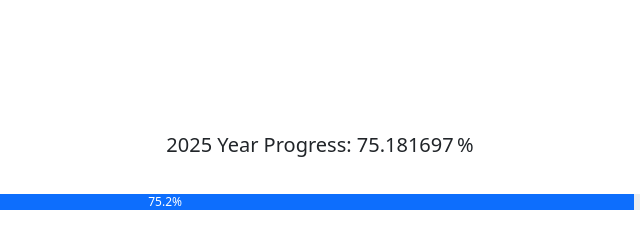
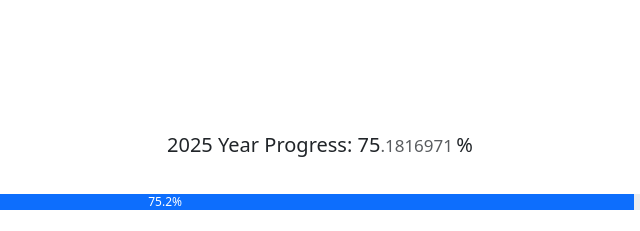
Before and after one commit to maximal/year-progress, a plain HTML site: page index.html in a window 1280 px wide. Shown: the part 202-433 px from the top of the page, 320-960 px from the left. Drawn offline with nearby package versions, Linux system fonts and the light colour scheme.

Commit message:
Make better styling for fraction digits; Bump Bootstrap version

```diff
--- a/index.html
+++ b/index.html
@@ -4,9 +4,9 @@
 	<meta charset="utf-8">
 	<meta name="viewport" content="width=device-width, initial-scale=1">
 	<meta http-equiv="X-UA-Compatible" content="ie=edge">
-	<link href="https://cdn.jsdelivr.net/npm/bootstrap@5.3.3/dist/css/bootstrap.min.css"
+	<link href="https://cdn.jsdelivr.net/npm/bootstrap@5.3.8/dist/css/bootstrap.min.css"
 	      rel="stylesheet"
-	      integrity="sha384-QWTKZyjpPEjISv5WaRU9OFeRpok6YctnYmDr5pNlyT2bRjXh0JMhjY6hW+ALEwIH"
+	      integrity="sha384-sRIl4kxILFvY47J16cr9ZwB07vP4J8+LH7qKQnuqkuIAvNWLzeN8tE5YBujZqJLB"
 	      crossorigin="anonymous">
 	<title>Year Progress</title>
 	<style>
@@ -23,6 +23,15 @@
 			font-variant-numeric: tabular-nums;
 			padding: 0.5rem;
 			margin-bottom: 1.8rem;
+		}
+
+		#year-progress-int {
+			font-weight: bolder;
+		}
+
+		#year-progress-frac {
+			font-size: 85%;
+			color: var(--bs-secondary-color);
 		}
 
 		footer {
@@ -74,7 +83,7 @@
 		<h1 class="lead">
 			<span id="year-current"></span>
 			Year Progress:
-			<span id="year-progress-text"></span>
+			<span id="year-progress-int"></span><span id="year-progress-frac"></span>&thinsp;%
 		</h1>
 
 		<div class="progress" role="progressbar" aria-label="Example with label" aria-valuenow="25"
@@ -93,11 +102,12 @@
 </div>
 
 <script>
-	document.addEventListener('DOMContentLoaded', () => {
+	document.addEventListener('DOMContentLoaded', function () {
 		//var timeDrift = serverTime.getTime() - clientTime.getTime();
 		var yearCurrent = document.getElementById('year-current');
 		var yearProgress = document.getElementById('year-progress');
-		var yearProgressText = document.getElementById('year-progress-text');
+		var yearProgressInt = document.getElementById('year-progress-int');
+		var yearProgressFrac = document.getElementById('year-progress-frac');
 
 		//setInterval(tick, 200);
 		//tick();
@@ -115,7 +125,8 @@
 
 			document.title = time.getFullYear().toString() + ' Year Progress';
 			yearCurrent.textContent = time.getFullYear().toString();
-			yearProgressText.textContent = percent.toFixed(6) + ' %';
+			yearProgressInt.textContent = Math.floor(percent).toString();
+			yearProgressFrac.textContent = percent.toFixed(7).replace(/^\d+\./, '.');
 			yearProgress.textContent = percent.toFixed(1) + '%';
 			yearProgress.style.width = percent.toFixed(3) + '%';
 
```
